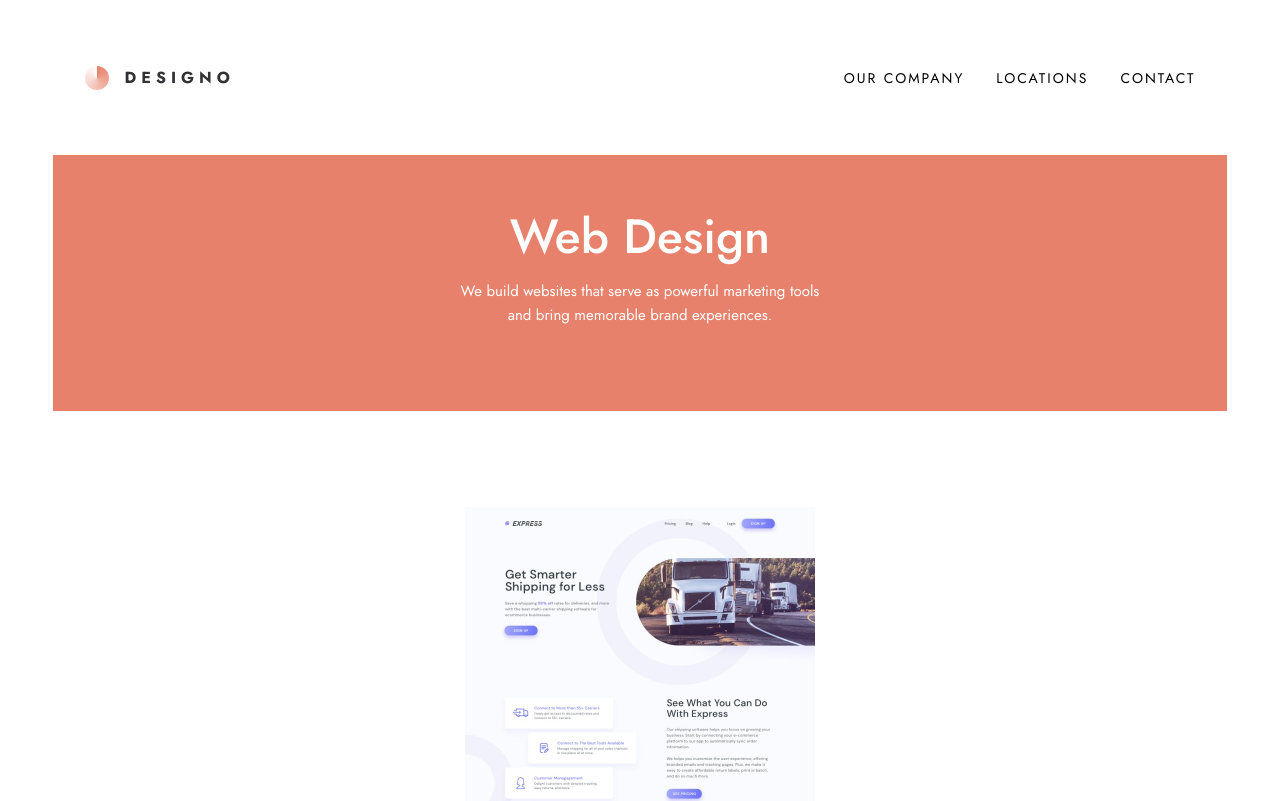
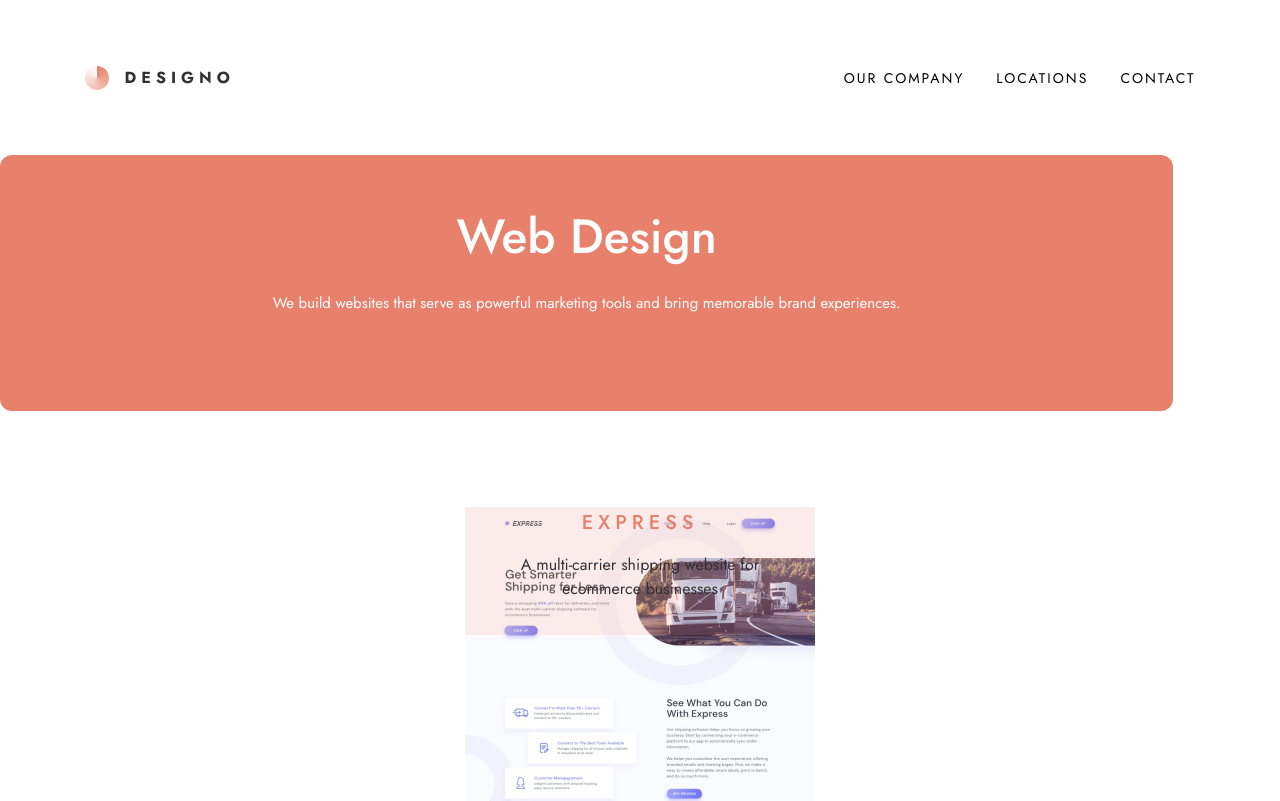
Before and after one commit to SebastienStordeur/Designo, a Next.js app: page /web-design in a window 1280 px wide. Shown: the top 801 px of the page. Built offline with nearby package versions, Linux system fonts and the light colour scheme.

Commit message:
more components

```diff
--- a/components/SubHeader/DesignsHeader.jsx
+++ b/components/SubHeader/DesignsHeader.jsx
@@ -2,11 +2,11 @@ import React from "react";
 
 const DesignsHeader = (props) => {
   return (
-    <section className="w-11/12 h-64 pt-16 bg-peach mx-auto">
+    <section className="w-full min-h-64 py-16 px-6 bg-peach md:rounded-xl md:w-11/12 overflow-hidden">
       <h1 className="text-white text-5xl leading-9 text-center font-medium">
         {props.title}
       </h1>
-      <p className="mt-6 w-96 mx-auto text-center text-white leading-6 text-[15px]">
+      <p className="mt-9 w-auto mx-auto text-center text-white leading-6 text-[15px]">
         {props.description}
       </p>
     </section>
--- a/components/WebDesign/Project/Project.jsx
+++ b/components/WebDesign/Project/Project.jsx
@@ -4,11 +4,15 @@ import ProjectInfos from "./ProjectInfos";
 
 const Project = (props) => {
   return (
-    <div className="relative w-11/12 h-[478px] overflow-hidden mx-auto mb-10 md:flex md:h-80 md:mb-8 md:m-auto lg:flex-col lg:max-w-[350px] lg:h-[478px]">
+    <div
+      className={`relative min-h-[478px] overflow-hidden mx-auto mb-10 md:flex md:h-80 md:mb-8 md:m-auto lg:flex-col lg:max-w-[350px] lg:h-[478px] ${
+        props.data.project.className || ""
+      }`}
+    >
       <div className="relative w-full h-[320px] md:w-6/12 lg:w-full">
         <Image
-          src={props.data.image}
-          alt={props.data.title}
+          src={props.data.project.image}
+          alt={props.data.project.title}
           layout="fill"
           priority={true}
         />
--- a/components/WebDesign/Project/ProjectInfos.jsx
+++ b/components/WebDesign/Project/ProjectInfos.jsx
@@ -2,12 +2,12 @@ import React from "react";
 
 const ProjectInfos = (props) => {
   return (
-    <div className="absolute bottom-0 h-[158px] text-center w-full bg-light-peach bg-opacity-20 px-8 cursor-pointer hover:bg-opacity-100 hover:text-white md:relative md:w-6/12 md:h-full md:flex md:justify-center md:items-center lg:w-full lg:absolute lg:h-[158px]">
+    <div className="-mt-8 min-h-[158px] px-8 py-20 text-center w-full bg-light-peach bg-opacity-20  cursor-pointer hover:bg-opacity-100 hover:text-white md:relative md:w-6/12 md:h-full md:flex md:justify-center md:items-center lg:w-full lg:absolute lg:h-[158px]">
       <div>
-        <h3 className="mt-8 text-peach font-medium text-xl uppercase tracking-[5px] md:mt-0">
-          {props.infos.title}
+        <h3 className="mt-6 text-peach font-medium text-xl uppercase tracking-[5px] md:mt-0">
+          {props.infos.project.title}
         </h3>
-        <p className="mt-4 text-dark-grey">{props.infos.description}</p>
+        <p className="mt-4 text-dark-grey">{props.infos.project.description}</p>
       </div>
     </div>
   );
--- a/components/WebDesign/WebSection.jsx
+++ b/components/WebDesign/WebSection.jsx
@@ -7,7 +7,16 @@ const WebSection = () => {
   return (
     <section className="mt-24">
       {data.projects.map((project) => {
-        return <Project key={project.id} data={project} />;
+        return (
+          <Project
+            key={project.id}
+            data={{
+              project: project,
+              className: "w-11/12 mx-auto",
+              projectClass: "py-8",
+            }}
+          />
+        );
       })}
     </section>
   );
--- a/data/data.json
+++ b/data/data.json
@@ -137,5 +137,12 @@
       "phone": "078 3115 1400",
       "mail": "contact@designo.uk"
     }
+  ],
+  "countries": [
+    {
+      "id": 1,
+      "name": "canada",
+      "image": "/public/assets/about/tablet/"
+    }
   ]
 }
--- a/pages/about/index.js
+++ b/pages/about/index.js
@@ -1,16 +1,42 @@
 import React from "react";
-import ContactForm from "../../components/Forms/ContactForm";
+import Image from "next/image";
+
 import Header from "../../components/Header/Header";
 import Footer from "../../components/Footer/Footer";
+import DesignsHeader from "../../components/SubHeader/DesignsHeader";
+import Project from "../../components/WebDesign/Project/Project";
 
-const index = () => {
+const AboutPage = () => {
   return (
     <React.Fragment>
       <Header />
-      <ContactForm />
+      <div className="w-full h-80 relative">
+        <Image
+          src="/assets/about/mobile/image-about-hero.jpg"
+          alt=""
+          layout="fill"
+          priority={true}
+        />
+      </div>
+      <DesignsHeader
+        title="About Us"
+        description="Founded in 2010, we are a creative agency that produces lasting results for our clients. We’ve partnered with many startups, corporations, and nonprofits alike to craft designs that make real impact. We’re always looking forward to creating brands, products, and digital experiences that connect with our clients’ audiences."
+      />
+      <Project
+        className="w-full"
+        data={{
+          className: "py-20",
+          image: "/assets/about/mobile/image-world-class-talent.jpg",
+          title: "World-class talent",
+          description:
+            "We are a crew of strategists, problem-solvers, and technologists. Every design is thoughtfully crafted from concept to launch, ensuring success in its given market. We are constantly updating our skills in a myriad of platforms. Our team is multi-disciplinary and we are not merely interested in form — content and meaning are just as important. We give great importance to craftsmanship, service, and prompt delivery. Clients have always been impressed with our high-quality outcomes that encapsulates their brand’s story and mission.",
+        }}
+      />
+
+      <section></section>
       <Footer />
     </React.Fragment>
   );
 };
 
-export default index;
+export default AboutPage;
--- a/pages/app-design/index.js
+++ b/pages/app-design/index.js
@@ -1,7 +1,19 @@
 import React from "react";
+import Footer from "../../components/Footer/Footer";
+import Header from "../../components/Header/Header";
+import DesignsHeader from "../../components/SubHeader/DesignsHeader";
 
 const index = () => {
-  return <div>index</div>;
+  return (
+    <React.Fragment>
+      <Header />
+      <DesignsHeader
+        title="App Design"
+        description="Our mobile designs bring intuitive digital solutions to your customers right at their fingertips."
+      />
+      <Footer />
+    </React.Fragment>
+  );
 };
 
 export default index;
--- a/pages/contact/index.js
+++ b/pages/contact/index.js
@@ -1,7 +1,16 @@
 import React from "react";
+import ContactForm from "../../components/Forms/ContactForm";
+import Header from "../../components/Header/Header";
+import Footer from "../../components/Footer/Footer";
 
 const index = () => {
-  return <div>index</div>;
+  return (
+    <React.Fragment>
+      <Header />
+      <ContactForm />
+      <Footer />
+    </React.Fragment>
+  );
 };
 
 export default index;
--- a/pages/graphic-design/index.js
+++ b/pages/graphic-design/index.js
@@ -3,11 +3,17 @@ import data from "../../data/data.json";
 import Header from "../../components/Header/Header";
 import Project from "../../components/WebDesign/Project/Project";
 import Footer from "../../components/Footer/Footer";
+import DesignsHeader from "../../components/SubHeader/DesignsHeader";
 
 const GraphicPage = () => {
   return (
     <React.Fragment>
       <Header />
+      <DesignsHeader
+        title="Graphic Design"
+        description="We deliver eye-catching branding materials that are
+tailored to meet your business objectives."
+      />
       <section className="lg:grid lg:grid-cols-3 lg:gap-8 lg:max-w-[1111px] mx-auto">
         {data.graphics.map((graphic) => {
           return <Project key={graphic.id} data={graphic} />;
```
